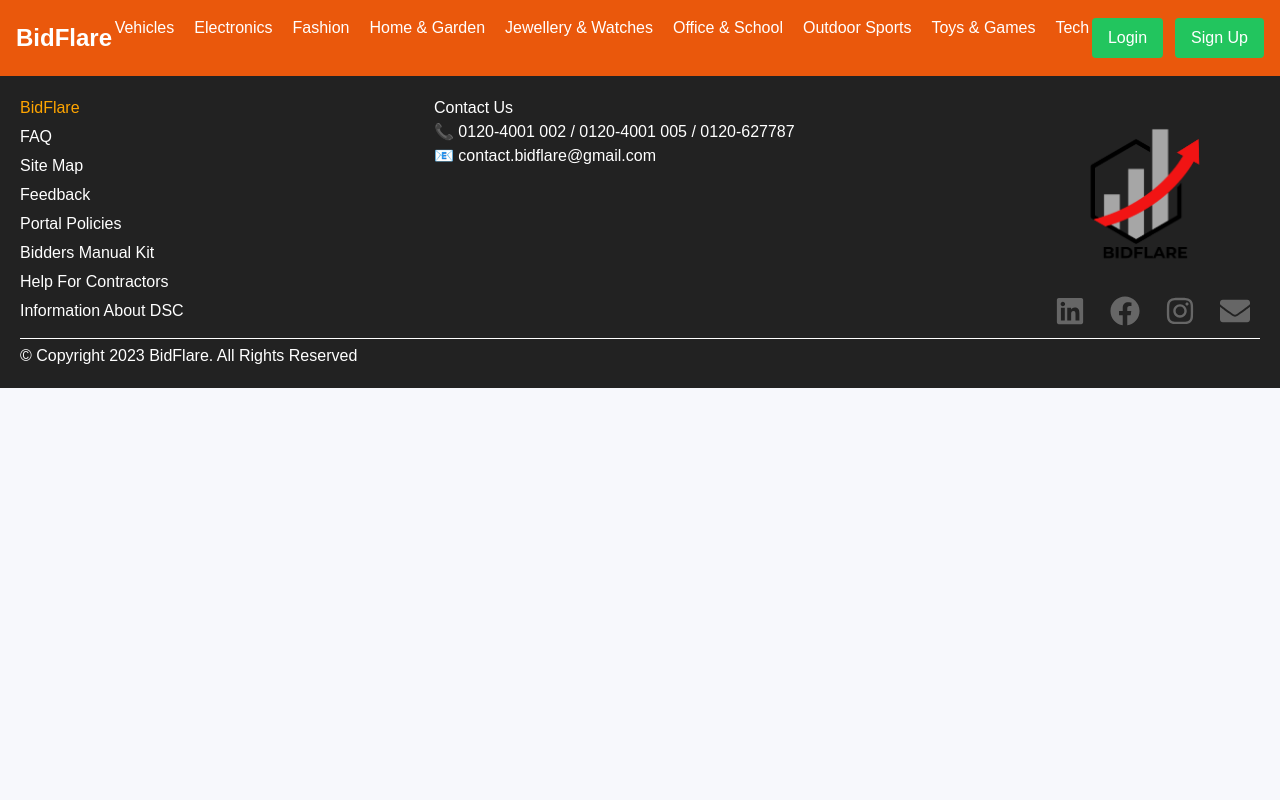
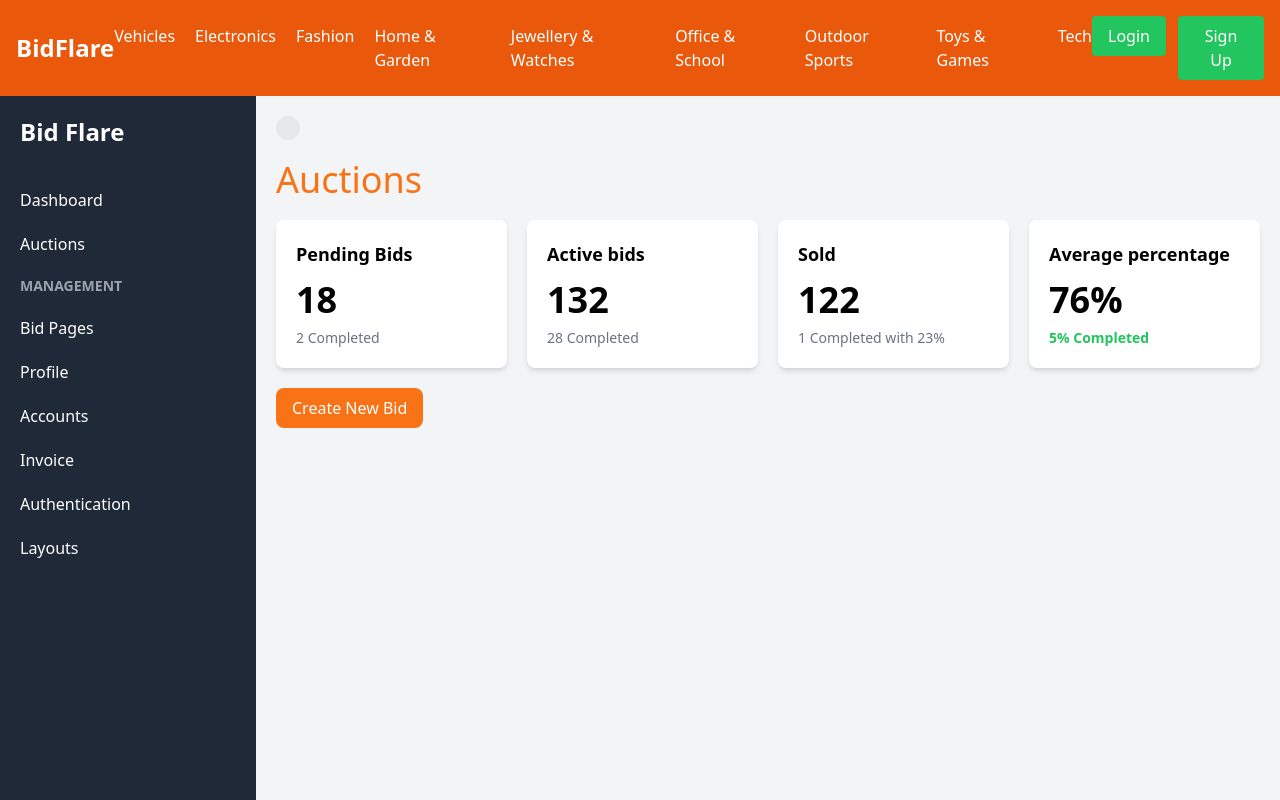
Before and after one commit to Navindu-Ashen/BidFlare, a React (Vite) app in the folder BidFlareFrontend/: page /dashboard in a window 1280 px wide. Shown: the top 800 px of the page. Built offline with nearby package versions, Linux system fonts and the light colour scheme.

Commit message:
Refactor dashboard page layout and styles(Raw CSS to TailwindCSS)

```diff
--- a/BidFlareFrontend/src/App.jsx
+++ b/BidFlareFrontend/src/App.jsx
@@ -41,6 +41,7 @@
           <Route path="/signup" element={<Signup />} />
           <Route path="/auction" element={<Auction />} />
           <Route path="/car-details/:id" element={<AuctionDetails />} />
+          <Route path='/dashboard' element={<Dashboard />} />
 
           {/* Protected Routes */}
           <Route
--- a/BidFlareFrontend/src/dashboardpage.css
+++ /dev/null
@@ -1,151 +0,0 @@
-* {
-    margin: 0;
-    padding: 0;
-    box-sizing: border-box;
-}
-
-body {
-    font-family: 'Arial', sans-serif;
-    background-color: #f7f8fc;
-}
-
-.dashboard-container {
-    display: flex;
-    height: 100vh;
-}
-
-/* Sidebar */
-.sidebar {
-    width: 250px;
-    background-color: #2c3e50;
-    padding: 20px;
-    color: white;
-    display: flex;
-    flex-direction: column;
-}
-
-.logo {
-    display: flex;
-    align-items: center;
-    margin-bottom: 40px;
-}
-
-.logo-image {
-    width: 40px;
-    height: 40px;
-    margin-right: 10px;
-}
-
-nav ul {
-    list-style-type: none;
-}
-
-nav ul li {
-    margin-bottom: 20px;
-    font-size: 1rem;
-}
-
-nav ul li a {
-    color: white;
-    text-decoration: none;
-}
-
-nav ul li a:hover {
-    text-decoration: underline;
-}
-
-.section-title {
-    margin-top: 20px;
-    font-size: 0.9rem;
-    color: #bdc3c7;
-    font-weight: bold;
-}
-
-/* Main content */
-.main-content {
-    flex: 1;
-    padding: 20px;
-}
-
-.topbar {
-    display: flex;
-    justify-content: space-between;
-    align-items: center;
-    margin-bottom: 20px;
-}
-
-.topbar input {
-    padding: 10px;
-    border-radius: 8px;
-    border: 1px solid #ccc;
-}
-
-.user-info .avatar {
-    width: 40px;
-    height: 40px;
-    border-radius: 50%;
-    margin-left: 10px;
-}
-
-.auctions {
-    background-color: #f7f8fc;
-}
-
-.auctions h1 {
-    font-size: 2rem;
-    color: #ff7a00;
-    margin-bottom: 20px;
-}
-
-/* Cards */
-.cards {
-    display: flex;
-    justify-content: space-between;
-    margin-bottom: 20px;
-}
-
-.card {
-    background-color: white;
-    border-radius: 12px;
-    padding: 20px;
-    box-shadow: 0 4px 8px rgba(0, 0, 0, 0.1);
-    width: 23%;
-    text-align: left;
-}
-
-.card h2 {
-    font-size: 1rem;
-    margin-bottom: 10px;
-    color: #333;
-}
-
-.card .number {
-    font-size: 2.5rem;
-    color: #333;
-    font-weight: bold;
-}
-
-.card .status {
-    margin-top: 10px;
-    font-size: 0.9rem;
-    color: #888;
-}
-
-.percentage {
-    color: green;
-    font-weight: bold;
-}
-
-.create-bid {
-    background-color: #ff7a00;
-    color: white;
-    border: none;
-    padding: 10px 20px;
-    border-radius: 8px;
-    cursor: pointer;
-    font-size: 1rem;
-}
-
-.create-bid:hover {
-    background-color: #e06d00;
-}
--- a/BidFlareFrontend/src/dashboardpage.jsx
+++ b/BidFlareFrontend/src/dashboardpage.jsx
@@ -1,4 +1,3 @@
-import './dashboardpage.css';
 import { useNavigate } from 'react-router-dom';
 
 function Dashboard() {
@@ -9,56 +8,58 @@
     };
 
     return (
-        <div className="dashboard-container">
-            <aside className="sidebar">
-                <div className="logo">
-                    <h2>Bid Flare</h2>
+        <div className="flex h-screen">
+            <aside className="w-64 bg-gray-800 text-white p-5 flex flex-col">
+                <div className="mb-10">
+                    <h2 className="text-2xl font-bold">Bid Flare</h2>
                 </div>
                 <nav>
-                    <ul>
-                        <li><a href="#">Dashboard</a></li>
-                        <li><a href="#">Auctions</a></li>
-                        <li className="section-title">MANAGEMENT</li>
-                        <li><a href="#">Bid Pages</a></li>
-                        <li><a href="#">Profile</a></li>
-                        <li><a href="#">Accounts</a></li>
-                        <li><a href="#">Invoice</a></li>
-                        <li><a href="#">Authentication</a></li>
-                        <li><a href="#">Layouts</a></li>
+                    <ul className="space-y-5">
+                        <li><a href="#" className="text-white hover:underline">Dashboard</a></li>
+                        <li><a href="#" className="text-white hover:underline">Auctions</a></li>
+                        <li className="text-sm font-bold text-gray-400 mt-5">MANAGEMENT</li>
+                        <li><a href="#" className="text-white hover:underline">Bid Pages</a></li>
+                        <li><a href="#" className="text-white hover:underline">Profile</a></li>
+                        <li><a href="#" className="text-white hover:underline">Accounts</a></li>
+                        <li><a href="#" className="text-white hover:underline">Invoice</a></li>
+                        <li><a href="#" className="text-white hover:underline">Authentication</a></li>
+                        <li><a href="#" className="text-white hover:underline">Layouts</a></li>
                     </ul>
                 </nav>
             </aside>
 
-            <div className="main-content">
-                <header className="topbar">
-                    <div className="user-info"></div>
+            <div className="flex-1 p-5 bg-gray-100">
+                <header className="flex justify-between items-center mb-5">
+                    <div className="flex items-center space-x-3">
+                        <div className="bg-gray-200 p-3 rounded-full"></div>
+                    </div>
                 </header>
 
-                <section className="auctions">
-                    <h1>Auctions</h1>
-                    <div className="cards">
-                        <div className="card">
-                            <h2>Pending Bids</h2>
-                            <p className="number">18</p>
-                            <p className="status">2 Completed</p>
+                <section className="bg-gray-100">
+                    <h1 className="text-4xl text-orange-500 mb-5">Auctions</h1>
+                    <div className="flex space-x-5 mb-5">
+                        <div className="bg-white p-5 rounded-lg shadow-md w-1/4">
+                            <h2 className="text-lg font-semibold mb-3">Pending Bids</h2>
+                            <p className="text-4xl font-bold mb-2">18</p>
+                            <p className="text-sm text-gray-500">2 Completed</p>
                         </div>
-                        <div className="card">
-                            <h2>Active bids</h2>
-                            <p className="number">132</p>
-                            <p className="status">28 Completed</p>
+                        <div className="bg-white p-5 rounded-lg shadow-md w-1/4">
+                            <h2 className="text-lg font-semibold mb-3">Active bids</h2>
+                            <p className="text-4xl font-bold mb-2">132</p>
+                            <p className="text-sm text-gray-500">28 Completed</p>
                         </div>
-                        <div className="card">
-                            <h2>Sold</h2>
-                            <p className="number">122</p>
-                            <p className="status">1 Completed with 23%</p>
+                        <div className="bg-white p-5 rounded-lg shadow-md w-1/4">
+                            <h2 className="text-lg font-semibold mb-3">Sold</h2>
+                            <p className="text-4xl font-bold mb-2">122</p>
+                            <p className="text-sm text-gray-500">1 Completed with 23%</p>
                         </div>
-                        <div className="card">
-                            <h2>Average percentage</h2>
-                            <p className="number">76%</p>
-                            <p className="status"><span className="percentage">5%</span> Completed</p>
+                        <div className="bg-white p-5 rounded-lg shadow-md w-1/4">
+                            <h2 className="text-lg font-semibold mb-3">Average percentage</h2>
+                            <p className="text-4xl font-bold mb-2">76%</p>
+                            <p className="text-sm text-green-500 font-semibold">5% Completed</p>
                         </div>
                     </div>
-                    <button className="create-bid" onClick={handleCreateBidClick}>Create New Bid</button>
+                    <button onClick={handleCreateBidClick} className="bg-orange-500 hover:bg-orange-600 text-white py-2 px-4 rounded-lg">Create New Bid</button>
                 </section>
             </div>
         </div>
```
